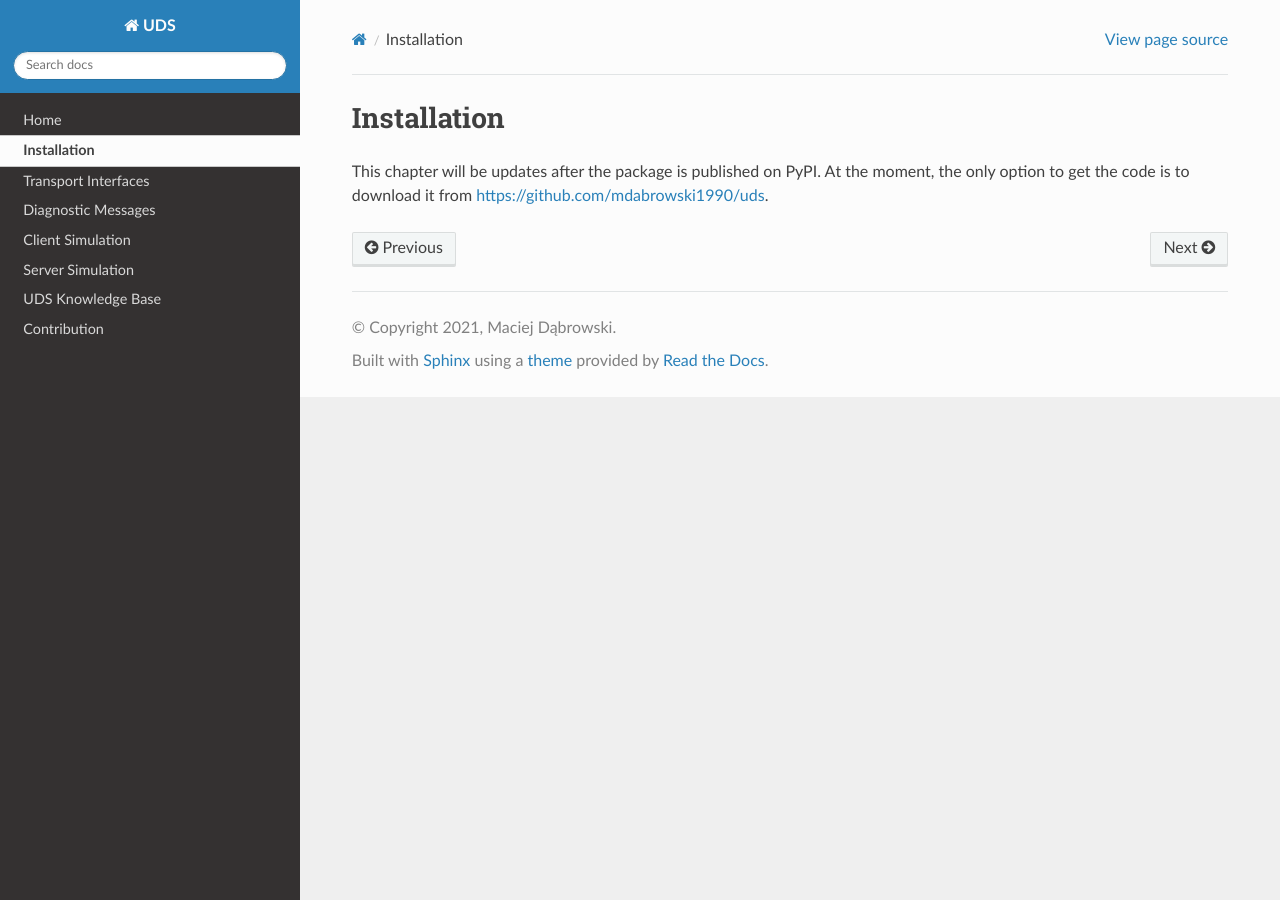
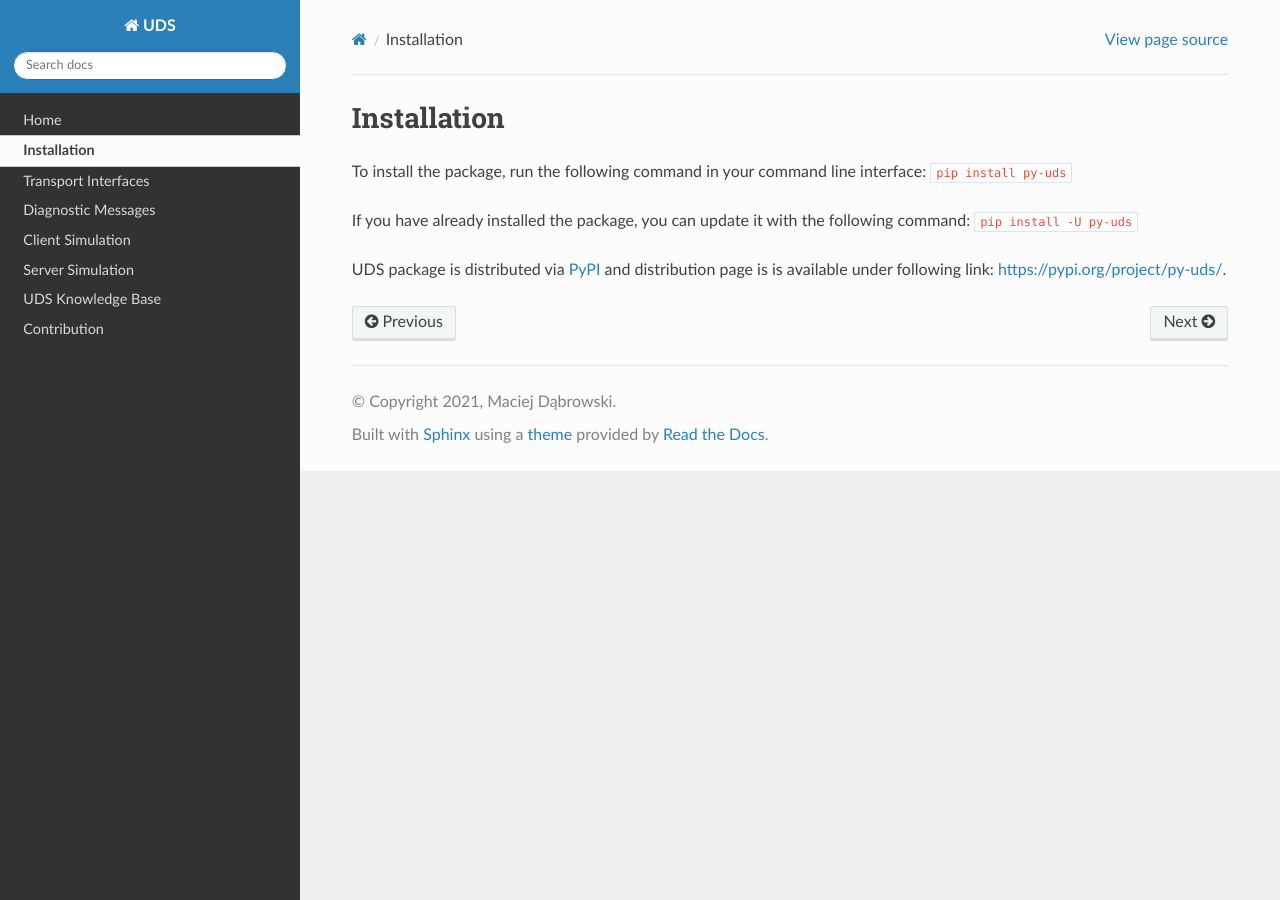
Before and after one commit to mdabrowski1990/uds, a Sphinx documentation site: the page built from docs/source/pages/installation.rst, in a window 1280 px wide. Built offline with Sphinx 7.4.7 and the Read the Docs theme 2.0.0, drawn with Linux system fonts in a browser that asks for light colours.

Commit message:
installation
Update installation tutorial.

```diff
--- a/docs/source/pages/installation.rst
+++ b/docs/source/pages/installation.rst
@@ -1,4 +1,14 @@
 Installation
 ============
-This chapter will be updates after the package is published on PyPI.
-At the moment, the only option to get the code is to download it from https://github.com/mdabrowski1990/uds.
+
+.. role:: shell(code)
+    :language: shell
+
+To install the package, run the following command in your command line interface:
+:shell:`pip install py-uds`
+
+If you have already installed the package, you can update it with the following command:
+:shell:`pip install -U py-uds`
+
+UDS package is distributed via `PyPI <https://pypi.org/>`_ and distribution page is is available under following link:
+https://pypi.org/project/py-uds/.
```
Also changed, not shown: 1 other file.
